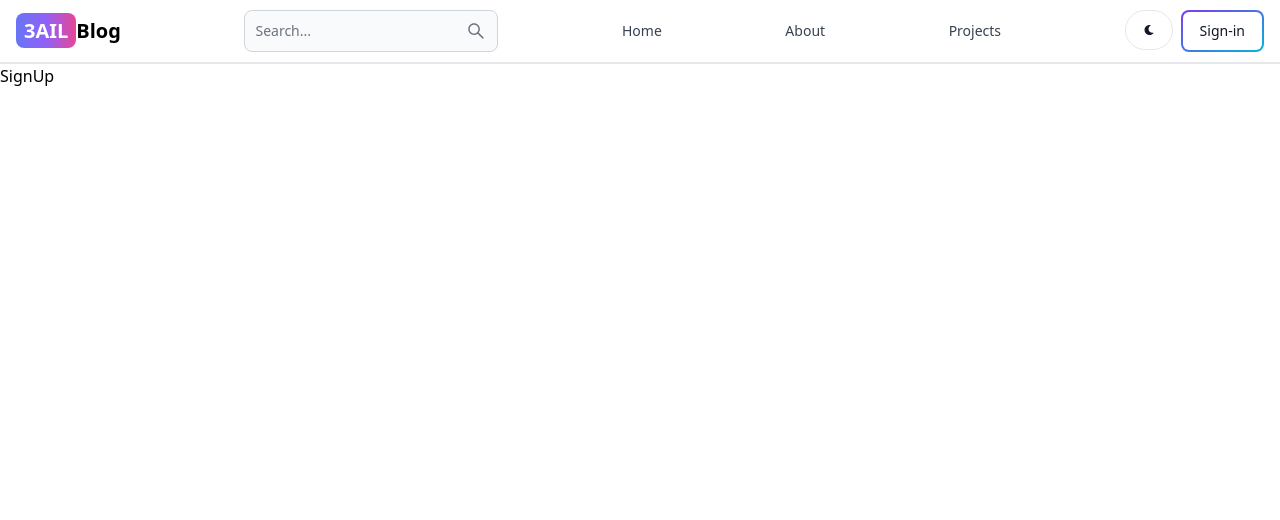
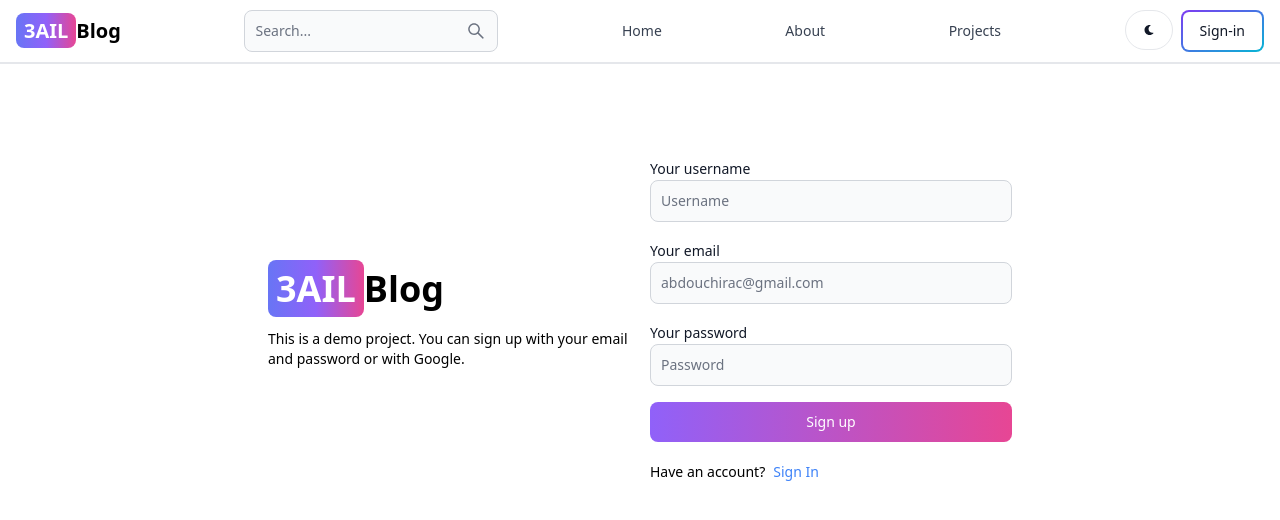
Before and after one commit to abdouchirac/application_de_blog, a React (Vite) app in the folder client/: page /sigin-up in a window 1280 px wide. Shown: the top 520 px of the page. Built offline with nearby package versions, Linux system fonts and the light colour scheme.

Commit message:
create sign up page ui

```diff
--- a/client/src/pages/SignUp.jsx
+++ b/client/src/pages/SignUp.jsx
@@ -1,7 +1,69 @@
-//import React from 'react'
+import { Link } from 'react-router-dom'
+import { Label, TextInput, Button } from 'flowbite-react';
 
 export default function SignUp() {
   return (
-    <div>SignUp</div>
+    <div className='min-h-screen mt-20'>
+      <div className='flex p-3 max-w-3xl mx-auto flex-col md:flex-row md:items-center gap-5'>
+        {/*  left*/}
+        <div className='flex-1'>
+          <Link to='/' className='font-bold dark:text-white text-4xl'>
+            <span className='px-2 py-1 bg-gradient-to-r from-indigo-500 via-purple-500 to-pink-500 rounded-lg text-white'>
+              3AIL
+            </span>
+            Blog
+          </Link>
+          <p className='text-sm mt-5'>
+            This is a demo project. You can sign up with your email and password
+            or with Google.
+          </p>
+        </div>
+        {/* right*/}
+        <div className="flex-1">
+          <form className='flex flex-col gap-4'>
+            <div>
+              <Label value='Your username' />
+              <TextInput
+                type='text'
+                placeholder='Username'
+                id='username'
+              />
+            </div>
+            <div>
+              <Label value='Your email' />
+              <TextInput
+                type='email'
+                placeholder='abdouchirac@gmail.com'
+                id='email'
+
+              />
+            </div>
+            <div>
+              <Label value='Your password' />
+              <TextInput
+                type='password'
+                placeholder='Password'
+                id='password'
+
+              />
+            </div>
+            <Button
+              gradientDuoTone='purpleToPink'
+              type='submit'
+
+            >
+              Sign up
+            </Button>
+          </form>
+          <div className='flex gap-2 text-sm mt-5'>
+            <span>Have an account?</span>
+            <Link to='/sign-in' className='text-blue-500'>
+              Sign In
+            </Link>
+          </div>
+
+        </div>
+      </div>
+    </div>
   )
 }
```
